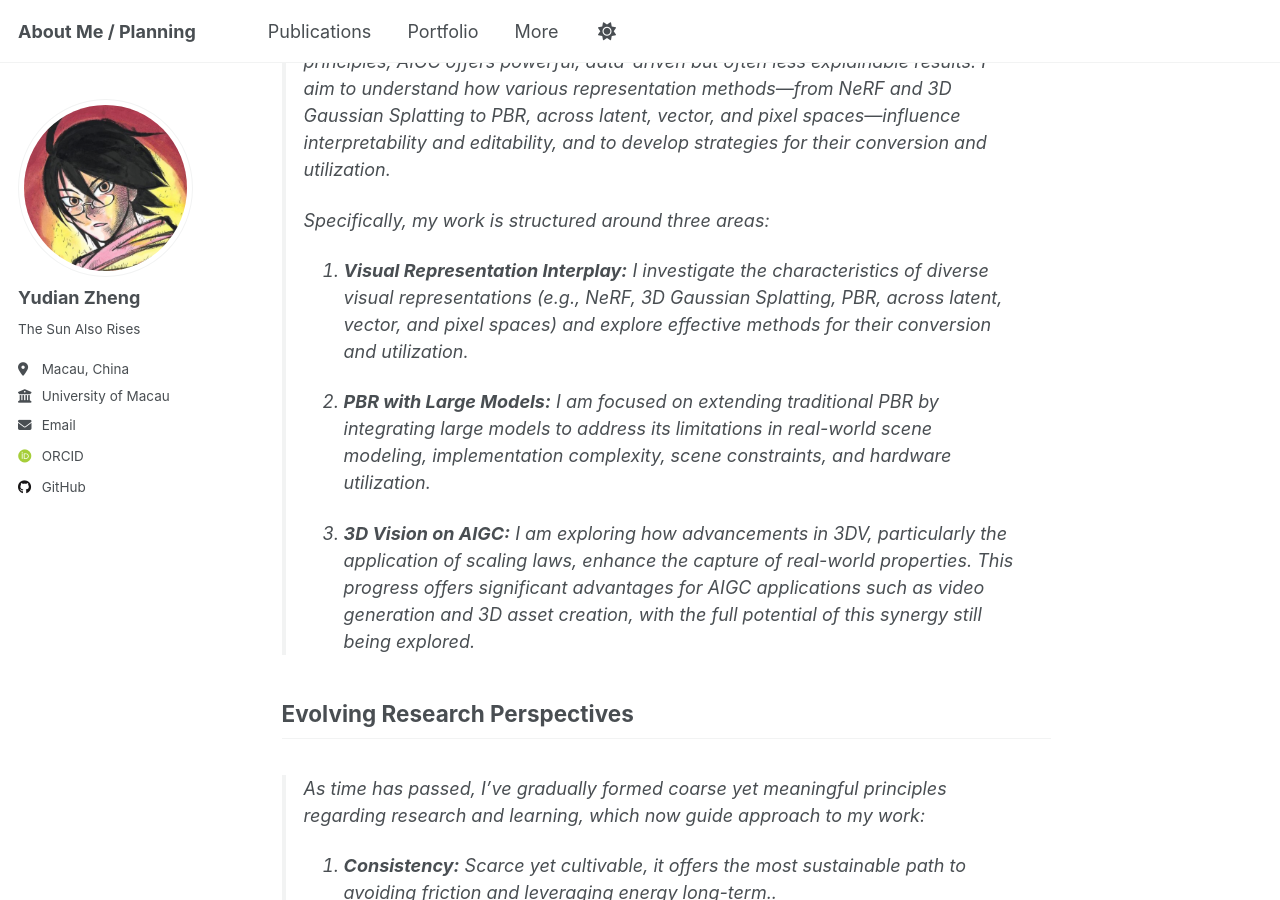
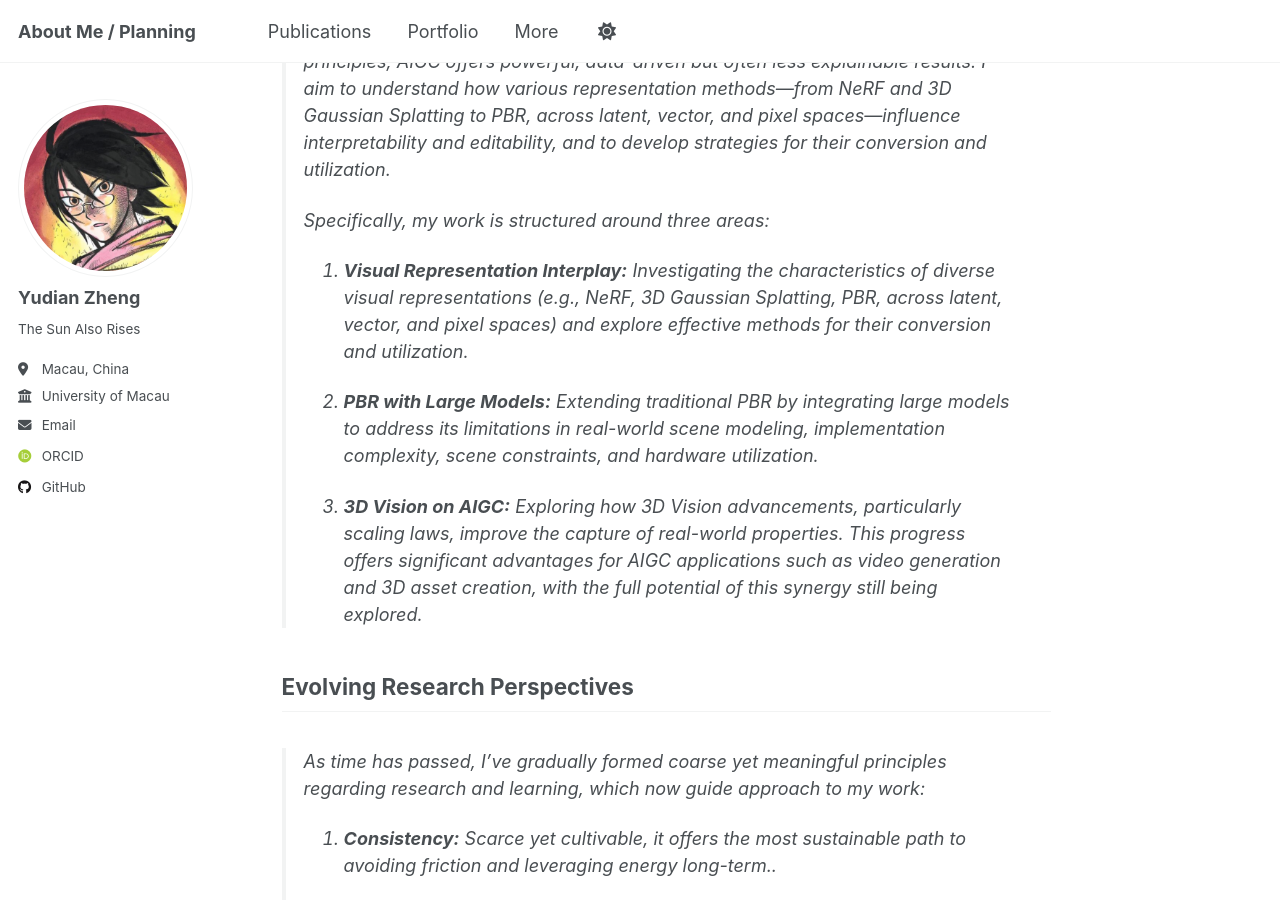
Before and after one commit to yudianzheng/yudianzheng.github.io, a Jekyll site: the page built from _pages/about.md, in a window 1280 px wide and 900 px high, scrolled down 595 px. Built offline with Jekyll 4.4.1, drawn with Linux system fonts in a browser that asks for light colours; some web fonts are replaced; a script that is not in the unit is left out.

```diff
--- a/_pages/about.md
+++ b/_pages/about.md
@@ -19,11 +19,11 @@
 >
 > Specifically, my work is structured around three areas:
 >
-> 1. **Visual Representation Interplay:** I investigate the characteristics of diverse visual representations (e.g., NeRF, 3D Gaussian Splatting, PBR, across latent, vector, and pixel spaces) and explore effective methods for their conversion and utilization.
+> 1. **Visual Representation Interplay:** Investigating the characteristics of diverse visual representations (e.g., NeRF, 3D Gaussian Splatting, PBR, across latent, vector, and pixel spaces) and explore effective methods for their conversion and utilization.
 >
-> 2. **PBR with Large Models:** I am focused on extending traditional PBR by integrating large models to address its limitations in real-world scene modeling, implementation complexity, scene constraints, and hardware utilization.
+> 2. **PBR with Large Models:** Extending traditional PBR by integrating large models to address its limitations in real-world scene modeling, implementation complexity, scene constraints, and hardware utilization.
 >
-> 3. **3D Vision on AIGC:** I am exploring how advancements in 3DV, particularly the application of scaling laws, enhance the capture of real-world properties. This progress offers significant advantages for AIGC applications such as video generation and 3D asset creation, with the full potential of this synergy still being explored.
+> 3. **3D Vision on AIGC:** Exploring how 3D Vision advancements, particularly scaling laws, improve the capture of real-world properties. This progress offers significant advantages for AIGC applications such as video generation and 3D asset creation, with the full potential of this synergy still being explored.
 
 
 ## Evolving Research Perspectives
```
